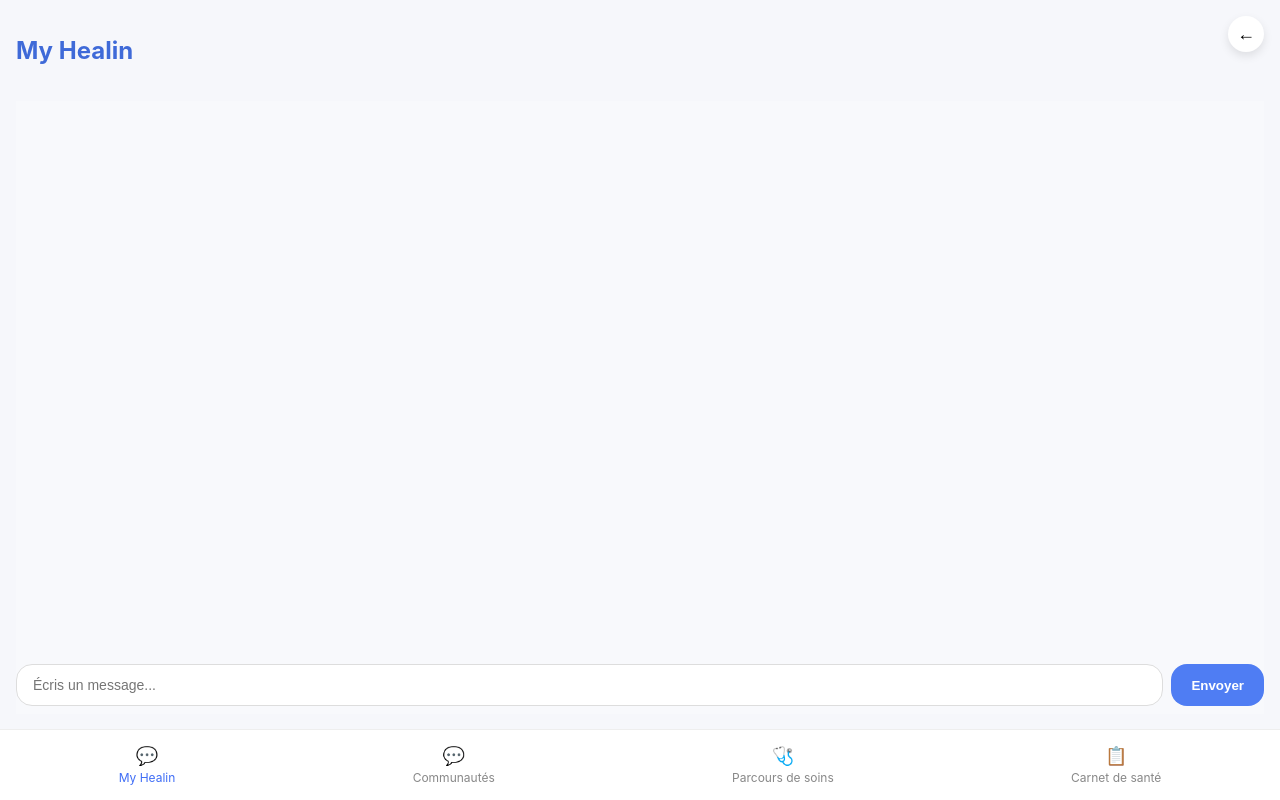
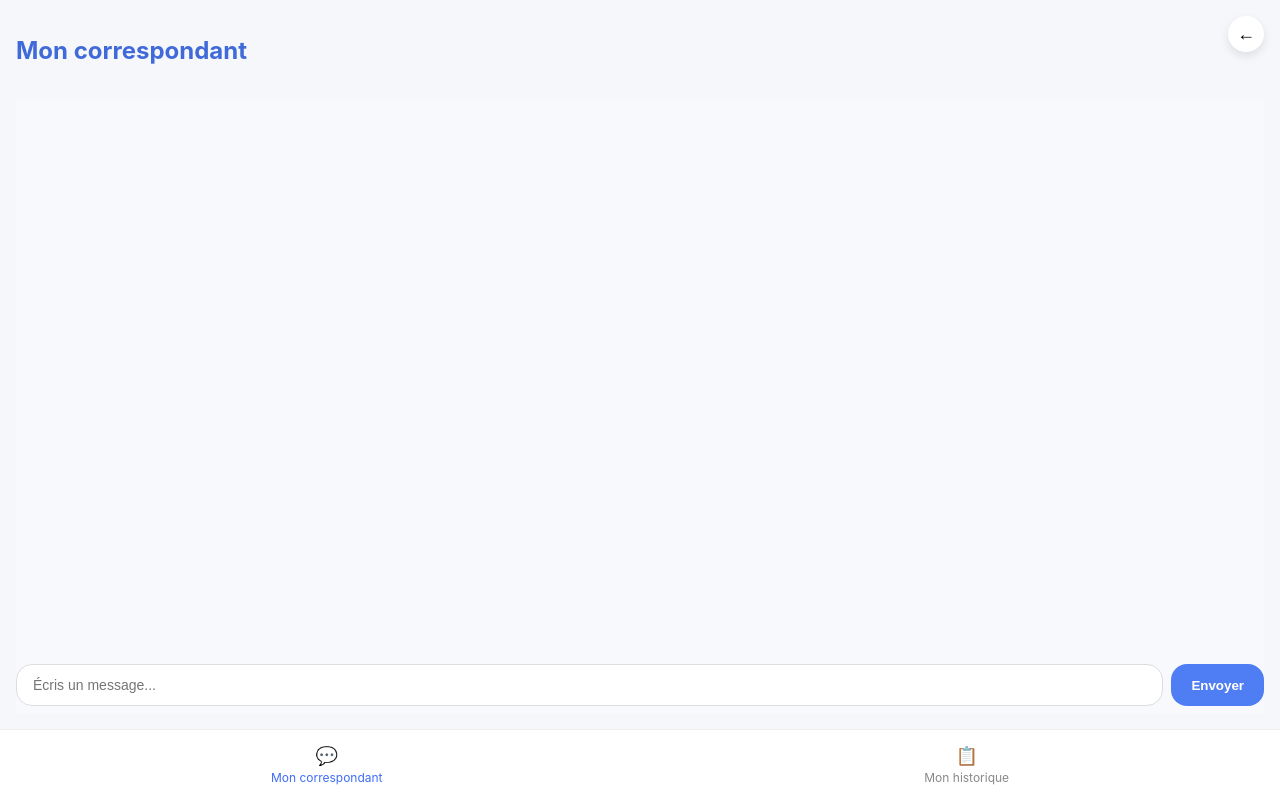
Before and after one commit to Irthir/HHCAMP-Lifepulse, a React app in the folder frontend/: page /patient/home in a window 1280 px wide. Built offline with nearby package versions, Linux system fonts and the light colour scheme; the HTML template or start-up script is replaced by a standard one.

Commit message:
feat: update navigation labels and routes for patient and pro roles; comment out unused routes

```diff
--- a/frontend/src/components/BottomNav.jsx
+++ b/frontend/src/components/BottomNav.jsx
@@ -3,19 +3,19 @@ import { NavLink } from "react-router-dom";
 export default function BottomNav({ role }) {
   const links = {
     patient: [
-      { to: "/patient/home", label: "My Healin", icon: "💬" },
-      { to: "/patient/communities", label: "Communautés", icon: "💬" },
-      { to: "/patient/care", label: "Parcours de soins", icon: "🩺" },
-      { to: "/patient/health", label: "Carnet de santé", icon: "📋" },
+      { to: "/patient/home", label: "Mon correspondant", icon: "💬" },
+      //{ to: "/patient/communities", label: "Communautés", icon: "💬" },
+      //{ to: "/patient/care", label: "Parcours de soins", icon: "🩺" },
+      { to: "/patient/health", label: "Mon historique", icon: "📋" },
     ],
     pro: [
-      { to: "/pro/communities", label: "Communautés", icon: "💬" },
+      //{ to: "/pro/communities", label: "Communautés", icon: "💬" },
       { to: "/pro/patients", label: "Patients", icon: "👤" },
-    ],
+    ]/*,
     aidant: [
       { to: "/aidant/home", label: "Suivi", icon: "💚" },
       { to: "/aidant/communities", label: "Patient", icon: "👤" },
-    ],
+    ],*/
   };
 
   return (
--- a/frontend/src/pages/Login.jsx
+++ b/frontend/src/pages/Login.jsx
@@ -19,7 +19,7 @@ export default function Login() {
           className="role-btn blue"
           onClick={() => nav("/patient/home")}
         >
-          Patient (4 pages)
+          Patient
         </button>
 
         {/* PRO */}
@@ -27,16 +27,16 @@ export default function Login() {
           className="role-btn yellow"
           onClick={() => nav("/pro/patients")}
         >
-          Professionnel de santé (2 pages)
+          Professionnel de santé
         </button>
 
-        {/* AIDANT */}
+        {/* AIDANT
         <button
           className="role-btn green"
           onClick={() => nav("/aidant/home")}
         >
-          Aidant (2 pages)
-        </button>
+          Aidant
+        </button>*/}
       </div>
     </div>
   );
--- a/frontend/src/pages/patient/PatientHome.jsx
+++ b/frontend/src/pages/patient/PatientHome.jsx
@@ -8,7 +8,7 @@ export default function PatientHome() {
   return (
     <div style={{ height: "100vh", display: "flex", flexDirection: "column" }}>
       <button className="back-btn" onClick={() => navigate("/")}>←</button>
-      <h2 style={{ color: "#3f6ad8", padding: "16px 16px 0 16px" }}>My Healin</h2>
+      <h2 style={{ color: "#3f6ad8", padding: "16px 16px 0 16px" }}>Mon correspondant</h2>
 
       <div style={{ flex: 1, padding: 16, overflow: "hidden" }}>
         <Chat />
```
Also changed, not shown: frontend/src/router.jsx (+5 -5 lines).
